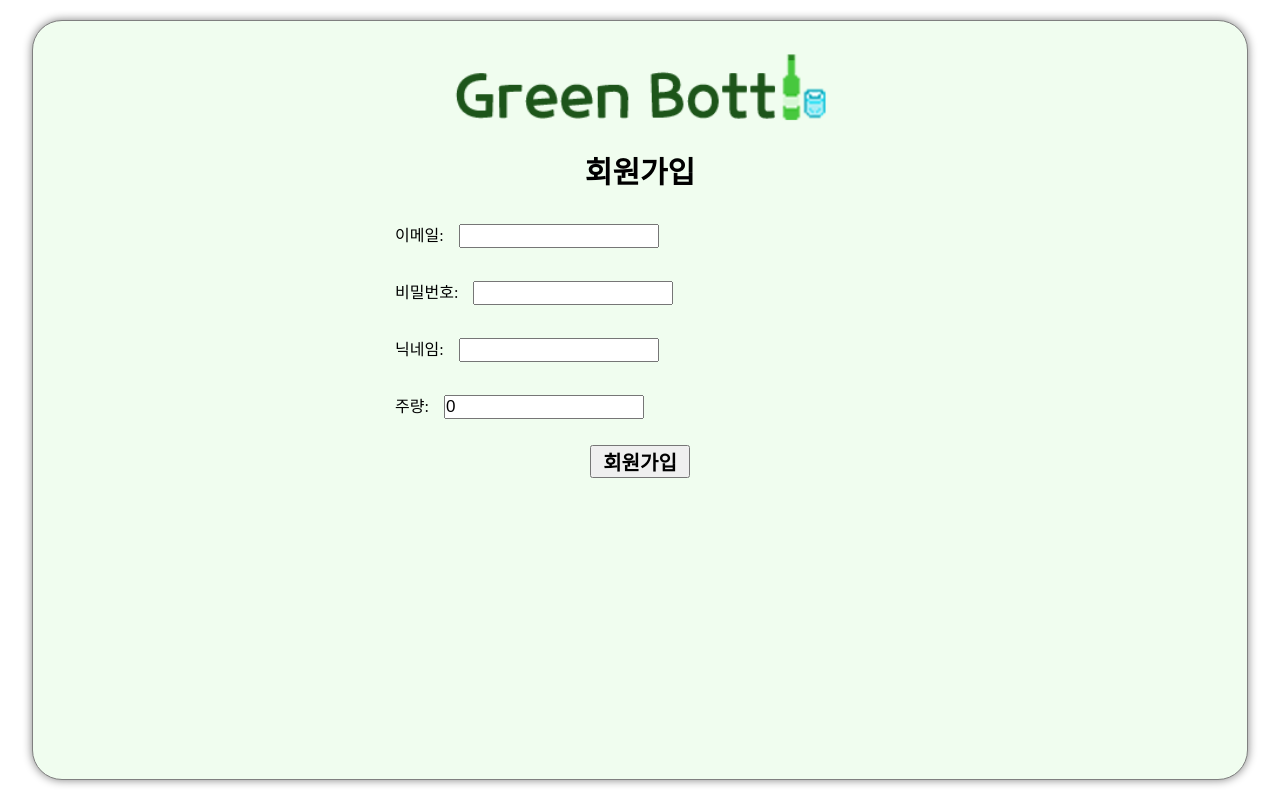
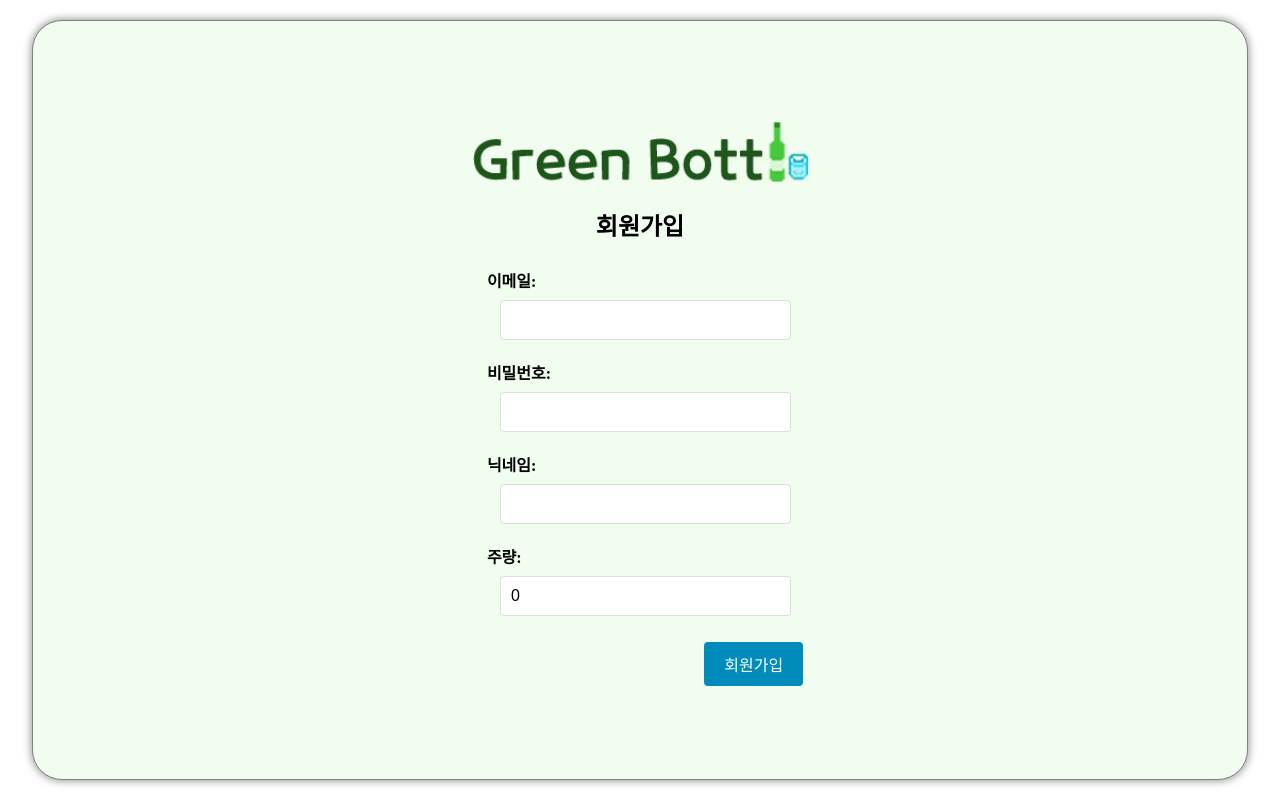
Before and after one commit to deenuit113/alcoholmapfe, a Next.js app in the folder frontend/: page /signup in a window 1280 px wide. Built offline with nearby package versions, Linux system fonts and the light colour scheme.

Commit message:
Perf: modify signup page to use React-hook-form 회원가입 페이지 React-hook-form 사용함으로 리렌더링 줄임

```diff
--- a/frontend/src/components/units/login/Login.container.tsx
+++ b/frontend/src/components/units/login/Login.container.tsx
@@ -32,10 +32,10 @@ export default function LoginPage(): JSX.Element{
     const onSubmit: SubmitHandler<LoginForm> = (data: LoginForm) => {
         // 로그인 처리 로직 추가
         console.log(data);
-        onSendtoServer(data);
+        onSendLoginForm(data);
       };
 
-    const onSendtoServer = async (loginForm: LoginForm) => {
+    const onSendLoginForm = async (loginForm: LoginForm) => {
         const loginFormJson = JSON.stringify(loginForm);
         try {
             const response = await axios.post(apiUrl, loginFormJson, {
--- a/frontend/src/components/units/login/Login.presenter.tsx
+++ b/frontend/src/components/units/login/Login.presenter.tsx
@@ -1,8 +1,5 @@
-import { loginSchema } from "../../../commons/yupSchemas";
 import * as S from "./Login.styles";
 import { LoginUIProps } from "./Login.types";
-import { yupResolver } from '@hookform/resolvers/yup';
-
 
 export default function LoginUI({ formMethods, onSubmit, ...props }: LoginUIProps): JSX.Element {
     const { register, handleSubmit, formState: { errors } } = formMethods;
--- a/frontend/src/components/units/mypage/Mypage.container.tsx
+++ b/frontend/src/components/units/mypage/Mypage.container.tsx
@@ -37,7 +37,7 @@ export default function MyPagePage(){
                 capaSoju: 3,
                 nickname: "kimtax0",
             });
-            router.push('../login');
+            //router.push('../login');
         } else{
             fetchData();
         }
--- a/frontend/src/components/units/mypage/Mypage.styles.tsx
+++ b/frontend/src/components/units/mypage/Mypage.styles.tsx
@@ -97,8 +97,6 @@ export const UserInfoWrapper = styled.div`
     padding-bottom: 15px;
     padding-left: 5px;
     margin: 5px;
-    border: 1px solid black;
-    border-radius: 10px 10px 10px 10px;
     overflow-y: visible;
 `
 
--- a/frontend/src/components/units/signup/Signup.container.tsx
+++ b/frontend/src/components/units/signup/Signup.container.tsx
@@ -1,8 +1,11 @@
-import { ChangeEvent, useState } from 'react'
+import { useState } from 'react'
 import SignupUI from './Signup.presenter'
 import axios from 'axios';
 import { useRouter } from 'next/router'
 import { SignupForm } from './Signup.types';
+import { useForm, SubmitHandler } from 'react-hook-form';
+import { yupResolver } from '@hookform/resolvers/yup';
+import { signupSchema } from "../../../commons/yupSchemas";
 
 /*  백엔드 서버에 이메일아이디 + @ + 도메인 합쳐서 보내기
     비밀번호 보내기
@@ -17,28 +20,20 @@ export default function SignupPage(){
 
     const router = useRouter()
 
-    const [emailError, setEmailError] = useState("")
-    const [pwError, setPwError] = useState("")
-    const [nnError, setNnError] = useState("")
-    const [capaError, setCapaError] = useState("")
-    const [isDuplicate, setIsDuplicate] = useState(false)
-    const [signupForm, setSignupForm] = useState<SignupForm>({
-        email: '',
-        password: '',
-        nickname: '',
-        capaSoju: 0,
+    const { register, handleSubmit, formState } = useForm<SignupForm>({
+        mode: 'onChange',
+        resolver: yupResolver(signupSchema),
+        reValidateMode: 'onChange',
+        defaultValues: {
+          email: '',
+          password: '',
+          nickname: '',
+          capaSoju: 0,
+        },
+        shouldFocusError: true,
+        shouldUnregister: true,
     });
-
-    const validateEmail = (email: string): boolean => {
-        // 이메일 형식 검증을 위한 정규표현식 사용
-        const emailForm = /^[A-Za-z0-9._%+-]+@[A-Za-z0-9.-]+\.[A-Z|a-z]{2,}$/;
-        return emailForm.test(email);
-    };
-
-    const validatePassword = (password: string): boolean => {
-        // 비밀번호가 최소 8자 이상, 대문자 및 숫자를 포함하는지 검증
-        return password.length >= 8 && /[A-Z]/.test(password) && /\d/.test(password);
-    };
+    const [isDuplicated, setIsDuplicated] = useState(false);
 
     /*const checkDuplicateEmail = async () => {
         try {
@@ -51,74 +46,13 @@ export default function SignupPage(){
         }
     };*/
 
-
-    const onChangeInput = (event: ChangeEvent<HTMLInputElement>): void => {
-        const { name, value } = event.target;
-        setSignupForm({
-            ...signupForm,
-            [name]: name === 'capaSoju' ? Number(value) : value,
-        });
-        if(name === "email" && event.target.value !== ""){
-            setEmailError("")
-        }
-        if(name === "password" && event.target.value !== ""){
-            setPwError("")
-        }
-        if(name === "capaSoju" && event.target.value !== ""){
-            setCapaError("")
-        }
-        if(name === "nickname" && event.target.value !== ""){
-            setNnError("")
-        }
-
+    const onSubmit: SubmitHandler<SignupForm> = (data: SignupForm) => {
+        // 로그인 처리 로직 추가
+        console.log(data);
+        onSendSignupForm(data);
     };
 
-    const onClickSubmit = (): void => {
-        let errorcode = 0;
-        //checkDuplicateEmail();
-        if(!signupForm.email) {
-            setEmailError("이메일을 입력해주세요.")
-            errorcode = 1
-        }
-
-        else if (!validateEmail(signupForm.email)) {
-            setEmailError('올바른 이메일 형식이 아닙니다.');
-            errorcode = 1
-        }
-
-        else if (isDuplicate) {
-            setEmailError('이미 사용 중인 이메일입니다.');
-            errorcode = 1;
-        }
-
-        if(!signupForm.password) {
-            setPwError("비밀번호를 입력해주세요.")
-            errorcode = 1
-        }
-
-        else if (!validatePassword(signupForm.password)) {
-            setPwError('비밀번호는 최소 8자 이상, 대문자와 숫자를 포함해야 합니다.');
-            errorcode = 1
-        }
-
-        if(!signupForm.nickname) {
-            setNnError("닉네임을 입력해주세요.")
-            errorcode = 1
-        }
-
-        if(!signupForm.capaSoju) {
-            setCapaError("주량을 입력하세요.")
-            errorcode = 1
-        }
-
-        if(errorcode === 0){
-            console.log(signupForm)
-            submitSignupForm(signupForm)
-        }
-
-    };
-
-    const submitSignupForm = async (signupForm: SignupForm) => {
+    const onSendSignupForm = async (signupForm: SignupForm) => {
         const jsonSignupForm = JSON.stringify(signupForm);
         console.log(jsonSignupForm)
         try {
@@ -128,8 +62,10 @@ export default function SignupPage(){
                 },
             });
             console.log('Response from server:', response.data);
+            alert("회원 가입 성공.")
         } catch (error){
             console.error('error submitting data:', error);
+            alert("회원 가입 실패.")
         }
     };
 
@@ -169,14 +105,8 @@ export default function SignupPage(){
 
     return (
         <SignupUI
-            emailError = {emailError}
-            pwError = {pwError}
-            nnError = {nnError}
-            capaError = {capaError}
-            onClickSubmit = {onClickSubmit}
-            onChangeInput = {onChangeInput}
-            signupForm = {signupForm}
-            submitSignupForm = {submitSignupForm}
+            formMethods={{ register, handleSubmit, formState }}
+            onSubmit={onSubmit}
             onClickMoveToMainpage = {onClickMoveToMainpage}
         />
     )
--- a/frontend/src/components/units/signup/Signup.presenter.tsx
+++ b/frontend/src/components/units/signup/Signup.presenter.tsx
@@ -1,37 +1,55 @@
 import * as S from "./Signup.styles";
 import { SignupUIProps } from "./Signup.types";
 
-export default function SignupUI(props: SignupUIProps): JSX.Element {
+export default function SignupUI({ formMethods, onSubmit, ...props }: SignupUIProps): JSX.Element {
+    const { register, handleSubmit, formState: { errors } } = formMethods;
     return(
+        <>
             <S.Wrapper>
                 <S.Logo onClick={props.onClickMoveToMainpage} src="/GreenBottleLogo1.png"></S.Logo>
                 <S.Title>회원가입</S.Title>
+                <S.SignupForm onSubmit= {handleSubmit(onSubmit)}>
                     <S.InfoWrapper>
                         <S.Label>이메일: </S.Label>
-                    <S.InputInfo type = "text" name = "email" value = {props.signupForm?.email} onChange={props.onChangeInput} />
+                        <S.InputInfo
+                            type="text"
+                            {...register('email')}
+                        />
+                        {errors?.email && <S.ErrorMsgWrapper>{errors.email.message}</S.ErrorMsgWrapper>}
                     </S.InfoWrapper>
-                <S.ErrorMsgWrapper>{props.emailError}</S.ErrorMsgWrapper>
 
                     <S.InfoWrapper>
                         <S.Label>비밀번호: </S.Label>
-                    <S.InputInfo type = "password" name = "password" value = {props.signupForm?.password} onChange={props.onChangeInput} />
+                        <S.InputInfo
+                            type="password"
+                            {...register('password')}
+                        />
+                        {errors?.password && <S.ErrorMsgWrapper>{errors.password.message}</S.ErrorMsgWrapper>}
                     </S.InfoWrapper>
-                <S.ErrorMsgWrapper>{props.pwError}</S.ErrorMsgWrapper>
 
                     <S.InfoWrapper>
                         <S.Label>닉네임: </S.Label>
-                    <S.InputInfo type = "text" name = "nickname" value = {props.signupForm?.nickname} onChange={props.onChangeInput}/>
+                        <S.InputInfo
+                            type="text"
+                            {...register('nickname')}
+                        />
+                        {errors?.nickname && <S.ErrorMsgWrapper>{errors.nickname.message}</S.ErrorMsgWrapper>}
                     </S.InfoWrapper>
-                <S.ErrorMsgWrapper>{props.nnError}</S.ErrorMsgWrapper>
 
                     <S.InfoWrapper>
                         <S.Label>주량: </S.Label>
-                    <S.InputInfo type = "number" name = "capaSoju" value = {props.signupForm?.capaSoju} onChange={props.onChangeInput}/>
+                        <S.InputInfo
+                            type="text"
+                            {...register('capaSoju')}
+                        />
+                        {errors?.capaSoju && <S.ErrorMsgWrapper>{errors.capaSoju.message}</S.ErrorMsgWrapper>}
                     </S.InfoWrapper>
-                <S.ErrorMsgWrapper>{props.capaError}</S.ErrorMsgWrapper>
-                <S.ButtonWrapper><S.SignUpButton onClick={props.onClickSubmit}>회원가입</S.SignUpButton></S.ButtonWrapper>
 
-
+                    <S.ButtonWrapper>
+                        <S.SignUpButton type="submit">회원가입</S.SignUpButton>
+                    </S.ButtonWrapper>
+                </S.SignupForm>
             </S.Wrapper>
+        </>
     )
 }
--- a/frontend/src/components/units/signup/Signup.styles.tsx
+++ b/frontend/src/components/units/signup/Signup.styles.tsx
@@ -20,33 +20,28 @@ export const Wrapper = styled.div`
     background-color: #f0fdef;
 
     @media all and (min-width: 480px) and (max-width: 1439px) {
-        // 모바일 세로
+        // 태블릿
         width: 95%;
-        min-height: 95%;
-        padding-top: 10px;
-        padding-left: 50px;
-        padding-right: 50px;
+        height: 95%;
     }
 `;
 
 
 export const Label = styled.div`
-  padding-bottom: 16px;
-  font-size: 16px;
-  font-weight: 500;
-  margin-right: 5px;
-  margin-left: 5px;
-  display: inline-block;
+    padding-bottom: 8px;
+    font-size: 16px;
+    font-weight: bold;
+    float: left;
 `;
 
+export const SignupForm = styled.form`
+`
+
 export const InfoWrapper = styled.div`
-  width: 500px;
-  display: inline-block;
-  flex-direction: column;
-  align-items: center;
-  padding-top: 15px;
-  padding-bottom: 0px;
-`
+    width: 100%;
+    padding: 10px;
+    box-sizing: border-box;
+`;
 
 export const ErrorMsgWrapper = styled.div`
   width: 300px;
@@ -58,10 +53,9 @@ export const ErrorMsgWrapper = styled.div`
 `
 
 export const Title = styled.div`
-  font-family: Arial, Helvetica, sans-serif;
-  font-size: 30px;
-  font-weight: bold;
-  padding-bottom: 15px;
+    font-size: 24px;
+    font-weight: bold;
+    margin-bottom: 16px;
 `;
 
 export const Logo = styled.img`
@@ -74,22 +68,34 @@ export const Logo = styled.img`
 `
 
 export const ButtonWrapper = styled.div`
-  text-align: center;
-`
+    width: 100%;
+    margin-top: 16px;
+    display: flex;
+    justify-content: end;
+`;
 
 export const SignUpButton = styled.button`
-  font-family: Arial, Helvetica, sans-serif;
-  font-size: 20px;
-  font-weight: bold;
-  margin-top: 10px;
-  width: 100px;
-  float: right;
-`
+    background-color: #008CBA;
+    color: white;
+    border: none;
+    padding: 10px 20px;
+    text-align: center;
+    text-decoration: none;
+    display: inline-block;
+    font-size: 16px;
+    cursor: pointer;
+    border-radius: 4px;
+`;
+export const InputInfo = styled.input`
+    width: 100%;
+    padding: 10px;
+    margin-left: 13px;
+    box-sizing: border-box;
+    font-size: 16px;
+    border: 1px solid #ddd;
+    border-radius: 4px;
 
-export const InputInfo = styled.input`
-  width: 200px;
-  font-family: Arial, Helvetica, sans-serif;
-  font-size: 17px;
-  margin-left: 10px;
-  float: lefts;
-`
+    @media all and (min-width: 480px) and (max-width: 1439px) {
+        width: 95%;
+    }
+`;
```
Also changed, not shown: frontend/src/commons/yupSchemas.ts (+23 -2 lines), frontend/src/components/units/signup/Signup.types.ts (+5 -14 lines). Lines whose indentation alone changed are shown as unchanged.
